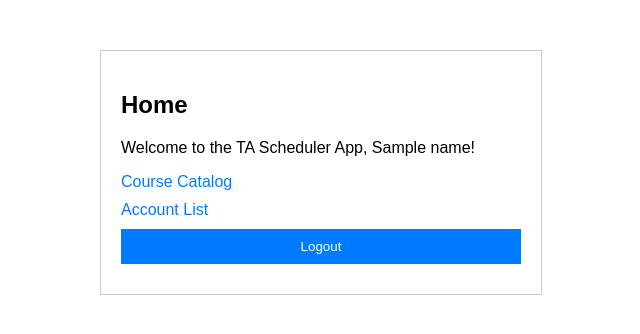
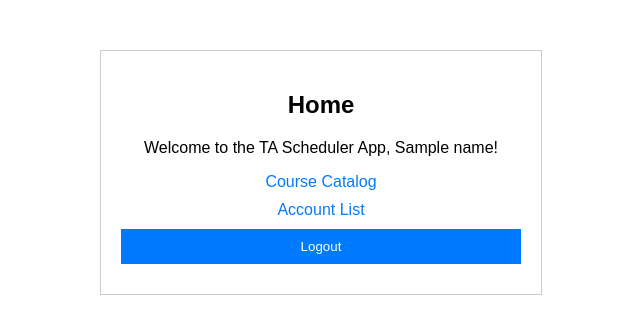
Before and after one commit to ademar-gamero/TA-Web-Application, a Django app: template templates/home.html in a window 1280 px wide. Shown: the top 334 px of the page, without its empty margins (319-959 px from the left). Run offline with Django 3.2, Linux system fonts and the light colour scheme; the template is opened without the code that fills it: most values are stand-ins (such as "Sample title", 1, 10 or a date in 2020).

Commit message:
made the options aligned to the center after apoorv's suggestion

```diff
--- a/templates/home.html
+++ b/templates/home.html
@@ -11,12 +11,14 @@
             width: 100%;
             padding: 8px;
             margin-bottom: 10px;
+            text-align: center;
         }
         a {
             display: block;
             margin-bottom: 10px;
             color: #007BFF;
             text-decoration: none;
+            text-align: center;
         }
         a:hover {
             color: #0056b3;
@@ -31,14 +33,13 @@
         button:hover, input[type="submit"]:hover {
             background-color: #0056b3;
         }
-        .error { color: red; margin-bottom: 10px; }
     </style>
 </head>
 <body>
     <div class="container">
-        <h2>Home</h2>
+        <h2><center>Home</center></h2>
         <div>
-            <p> Welcome to the TA Scheduler App, {{ name }}! </p>
+            <p><center> Welcome to the TA Scheduler App, {{ name }}! </center></p>
             <a href = "{% url 'courseList' %}">Course Catalog</a>
             {% if role == "Admin" %}
                 <a href = "{% url 'createCourse' %}">Create Course</a>
```
